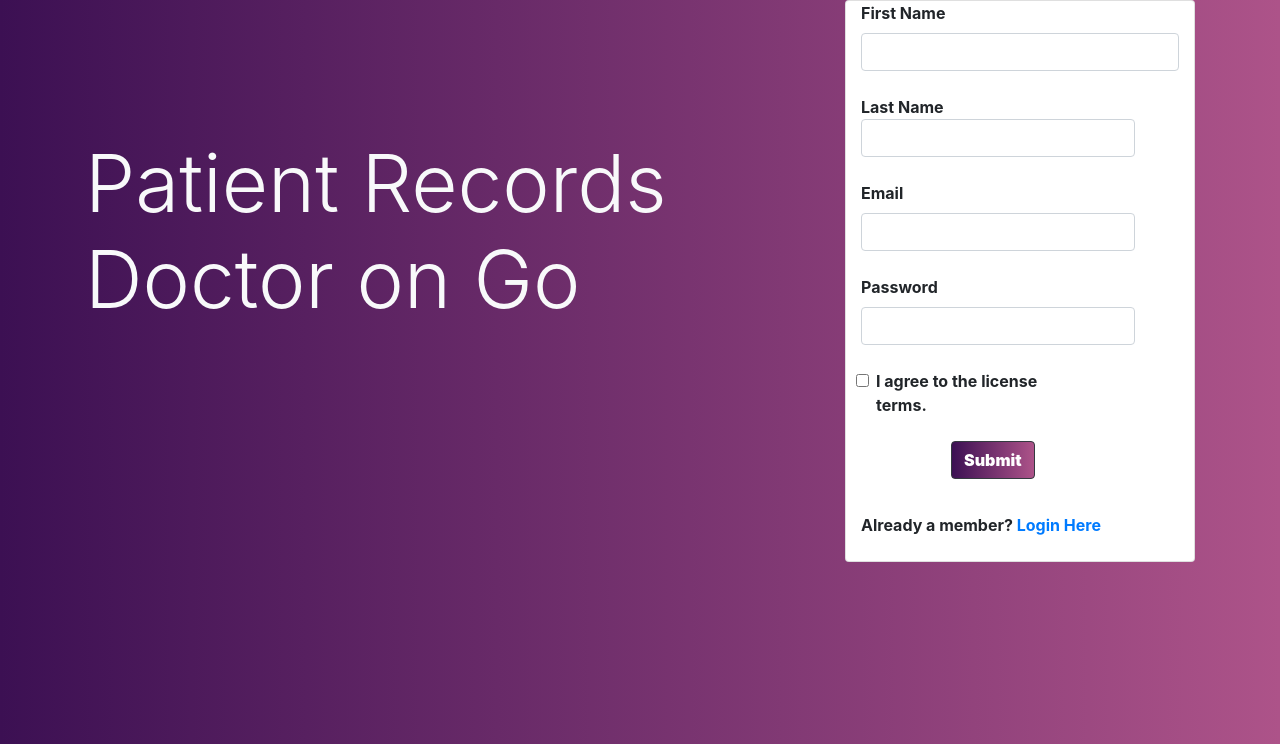
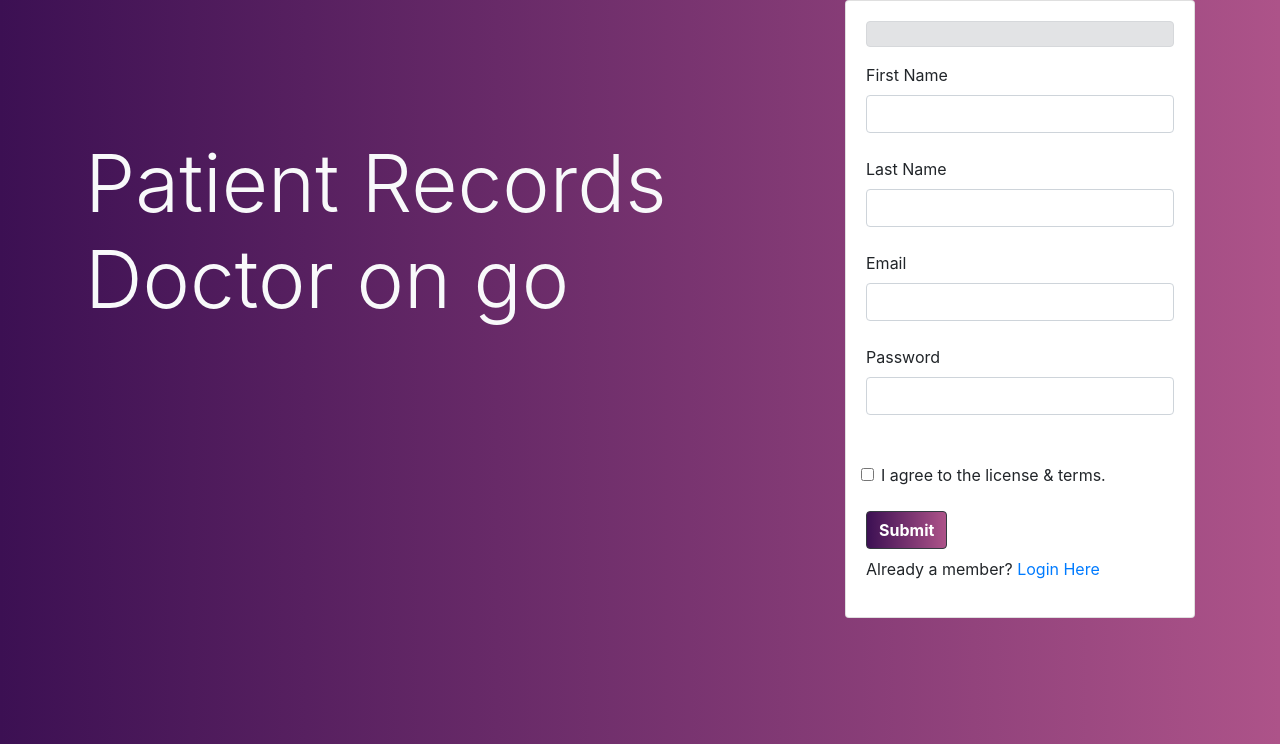
Before and after one commit to saranyab9064/Patient_Connect, a Flask app: template templates/register.html in a window 1280 px wide. Shown: the part 56-800 px from the top of the page. Run offline with Flask 2, Linux system fonts and the light colour scheme; the template is opened without the code that fills it, so the values that code supplies are empty; some libraries are stand-ins or nearby versions.

Commit message:
Update register.html

```diff
--- a/templates/register.html
+++ b/templates/register.html
@@ -8,7 +8,7 @@
     <!-- Bootstrap CSS -->
     <link rel="stylesheet" href="https://cdn.jsdelivr.net/npm/bootstrap@4.5.3/dist/css/bootstrap.min.css" integrity="sha384-TX8t27EcRE3e/ihU7zmQxVncDAy5uIKz4rEkgIXeMed4M0jlfIDPvg6uqKI2xXr2" crossorigin="anonymous">
 
-    <title>Patient Connect</title>
+    <title>Patient Connect!</title>
   </head>
   <body class="bg-nav">
       <nav class = "navbar">
@@ -17,36 +17,31 @@
       <div class="container">
           <div class="row">
               <div class="col-md-8">
-                  <h1 class="text-light display-4 mt-135" style="font-size:80px">Patient Records Doctor on Go</h1>
+                  <h1 class="text-light display-4 mt-135" style="font-size:80px">Patient Records Doctor on go</h1>
                   </div>
                   <div class="col-md-4">
                       <div class = "card mt-115">
-                          <div class="col-md-12">
-                              <form class="form" method="POST" action="/register">
-                                  <label><b>First Name</b></label><br>
-                                  <input type ="text" class ="form-control" name="first_name"><br>
-                                  <label><b>Last Name</b</label><br>
-                                  <input type ="text" class ="form-control" name="last_name"><br>
+                          <div class="card-body">
+                            <div class="alert alert-secondary" role="alert">
+                              {{ msg }}
+                            </div>
+                              <form class="form" method="post">
+                                  <label>First Name</label><br>
+                                  <input type ="text" class ="form-control" name="f_name"><br>
+                                  <label>Last Name</label><br>
+                                  <input type ="text" class ="form-control" name="l_name"><br>
                                   <label>Email</label><br>
                                   <input type ="text" class ="form-control" name="email"><br>
                                   <label>Password</label><br>
-                                  <input type="password" class ="form-control" name="password"><br>
+                                  <input type="password" class ="form-control" name="password"><br><br>
                                   <div class = "col-md-10">
-                                  <label class="form-check-label"><input class="form-check-input" type="checkbox">I agree to the license terms.</label>
-                                  <br><br>
-                                 </div>
-                                 <div style="float: left; padding-left: 90px">
-                                  <button
-                                    type="button"
-                                    class="btn btn-dark bg-nav"
-                                    style="background-color: #ad5389; color: white; font-weight: bolder"
-                                  >
-                                    Submit
-                                  </button>
-                                </div>
-                                </form>
-                                <br><br>
-                              <p class="mt-4"> Already a member? <a href ="login">Login Here</a></p>
+                                    <label class="form-check-label"><input class="form-check-input" type="checkbox">I agree to the license & terms.</label>
+                                    <br><br>
+                                   </div>
+                                  <input type="submit" class="btn btn-dark bg-nav"
+                                  style="background-color: #ad5389; color: white; font-weight: bolder" value="Submit">
+                              </form>
+                              <p class="mt-2"> Already a member? <a href ="login">Login Here</a></p>
                           </div>
                       </div>
 
@@ -54,9 +49,7 @@
           </div>
       </div>
 
-    <script src="https://cdnjs.cloudflare.com/ajax/libs/jquery/3.2.1/jquery.min.js"></script>
-    <script src="https://cdnjs.cloudflare.com/ajax/libs/twitter-bootstrap/4.0.0/js/bootstrap.bundle.min.js"></script>
-    <script src="https://cdnjs.cloudflare.com/ajax/libs/lightbox2/2.8.2/js/lightbox.min.js"></script>
+
     <!-- Optional JavaScript; choose one of the two! -->
 
     <!-- Option 1: jQuery and Bootstrap Bundle (includes Popper) -->
```
